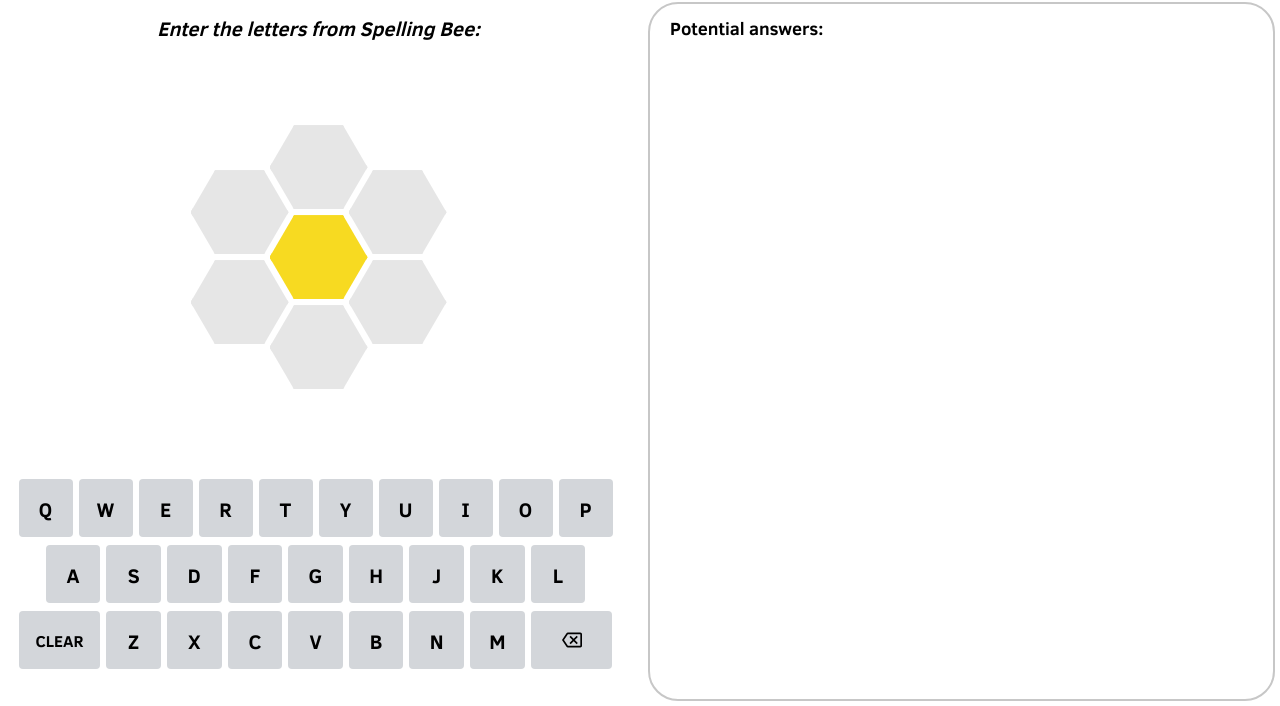
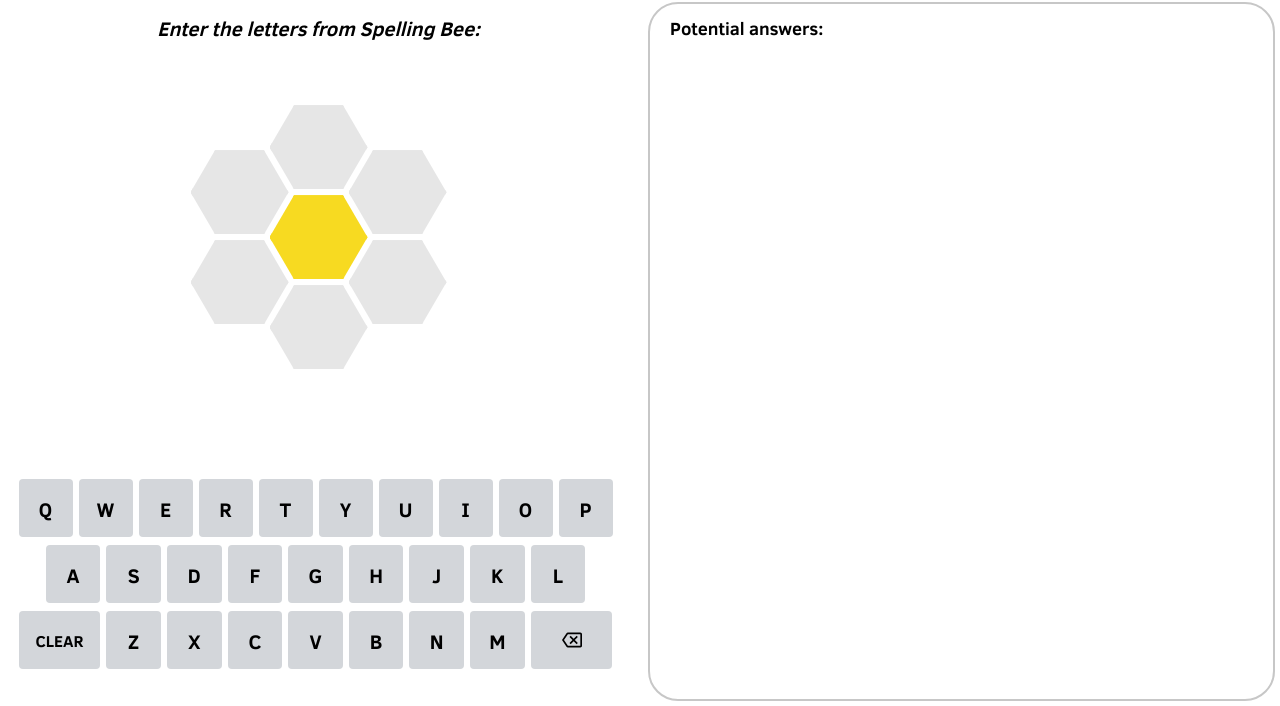
Before and after one commit to MarauderOne/spelling_bee_solver, a plain HTML site: page frontend/index.html in a window 1280 px wide. Shown: the part 133-839 px from the top of the page. Drawn offline with Linux system fonts and the light colour scheme; files that its build step writes are made by us from their sources; files whose address does not match are found by name; a web font is replaced by a local one.

Commit message:
Moving hive up slightly

```diff
--- a/frontend/css/spellingbeestyles.css
+++ b/frontend/css/spellingbeestyles.css
@@ -124,43 +124,43 @@ textarea:focus, input:focus{
 
 .centre {
     position: absolute;
-    top: 144px;
+    top: 124px;
     left: 106px;
 }
 
 .top {
     position: absolute;
-    top: 54px;
+    top: 34px;
     left: 106px;
 }
 
 .topRight {
     position: absolute;
-    top: 99px;
+    top: 79px;
     left: 185px;
 }
 
 .bottomRight {
     position: absolute;
-    top: 189px;
+    top: 169px;
     left: 185px;
 }
 
 .bottom {
     position: absolute;
-    top: 234px;
+    top: 214px;
     left: 106px;
 }
 
 .bottomLeft {
     position: absolute;
-    top: 189px;
+    top: 169px;
     left: 27px;
 }
 
 .topLeft {
     position: absolute;
-    top: 99px;
+    top: 79px;
     left: 27px;
 }
 
```
